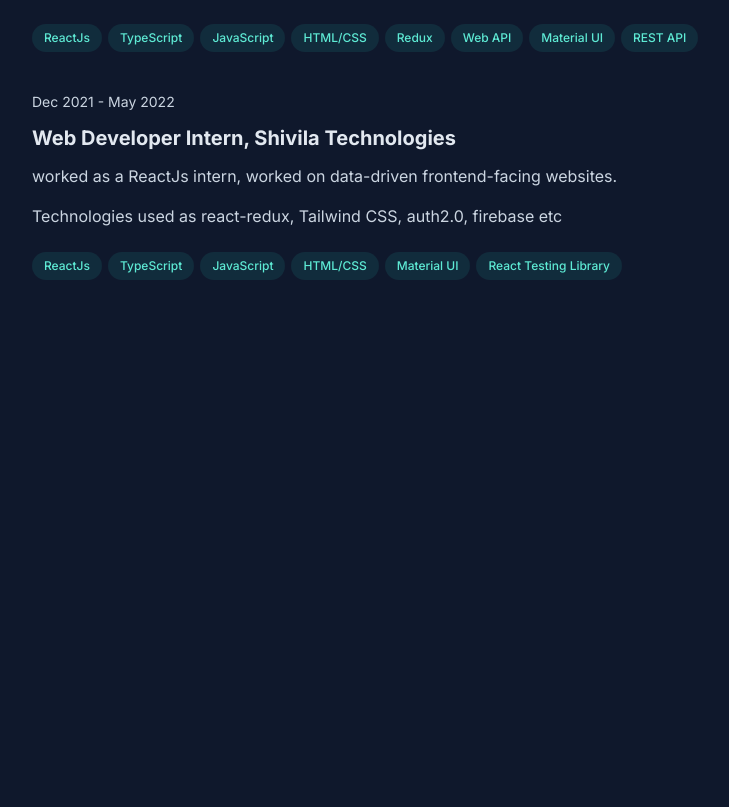
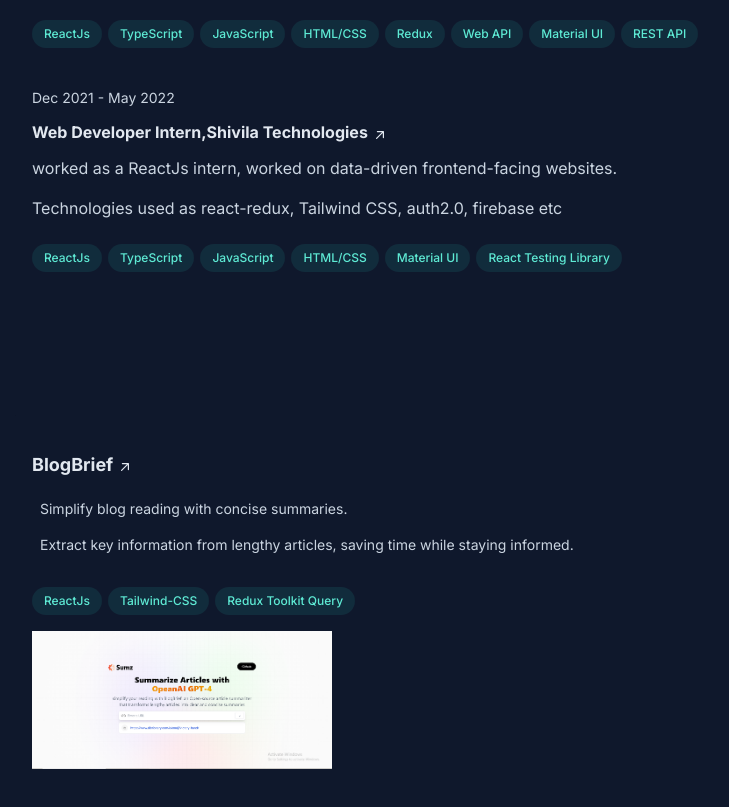
Before and after one commit to amanmulani09/personal_portfolio_v2, a Next.js app: page / in a window 1280 px wide. Shown: the part 847-1654 px from the top of the page, without its empty margins (8-737 px from the left). Before the commit the page ends 1303 px from the top, so only its background shows below. Built offline with nearby package versions, Linux system fonts and the light colour scheme.

Commit message:
🚧 added project section

```diff
--- a/src/app/page.tsx
+++ b/src/app/page.tsx
@@ -1,3 +1,5 @@
+import Image from "next/image"
+
 export default function Home() {
   return (
     <div className="_main w-full h-full">
@@ -54,14 +56,14 @@
       </div>
     </section>
 
-    <section id="about" className="mb-16 scroll-mt-16 md:mb-24 lg:mb-36 lg:scroll-mt-24 ">
+    <section id="experience" className="mb-16 scroll-mt-16 md:mb-24 lg:mb-36 lg:scroll-mt-24 ">
     <div className=" sticky top-0 z-20 bg-slate-900/75 backdrop-blur md:mx-12 md:px-12 lg:sr-only lg:relative lg:top-auto">
         <h2 className="text-xl text-slate-300">Experience</h2>
       </div>
 
       <div className="pt-8 px-4 experience_company">
           <p className="text-slate-300 text-sm py-2">Aug 2022 - Present</p>
-          <p className="text-xl text-slate-200 font-bold py-1">Frontend Engineer, <a href="#" target="_blank">HMX Media </a></p>
+          <p className="text- text-slate-200 font-bold py-1">Frontend Engineer, <a href="#" target="_blank"><span className="inline-block">HMX Media<svg xmlns="http://www.w3.org/2000/svg" viewBox="0 0 20 20" fill="currentColor" className="inline-block h-4 w-4 shrink-0 transition-transform group-hover/link:-translate-y-1 group-hover/link:translate-x-1 group-focus-visible/link:-translate-y-1 group-focus-visible/link:translate-x-1 motion-reduce:transition-none ml-1 translate-y-px" aria-hidden="true"><path fill-rule="evenodd" d="M5.22 14.78a.75.75 0 001.06 0l7.22-7.22v5.69a.75.75 0 001.5 0v-7.5a.75.75 0 00-.75-.75h-7.5a.75.75 0 000 1.5h5.69l-7.22 7.22a.75.75 0 000 1.06z" clip-rule="evenodd"></path></svg></span> </a></p>
           <p className="text-slate-300 py-2 ">Collaborated with the product team, Backend team, and Design team to design, build, test, and
                                                 improve the product using agile methodologies and tools such as Jira, Ftrack etc.</p>
 
@@ -122,7 +124,8 @@
 
       <div className="pt-8 px-4 experience_company">
           <p className="text-slate-300 text-sm py-2">Dec 2021 - May 2022</p>
-          <p className="text-xl text-slate-200 font-bold py-1">Web Developer Intern, <a href="#" target="_blank">Shivila Technologies</a></p>
+          <p className="text- text-slate-200 font-bold py-1">Web Developer Intern,<a href="#" target="_blank"><span className="inline-block">Shivila Technologies<svg xmlns="http://www.w3.org/2000/svg" viewBox="0 0 20 20" fill="currentColor" className="inline-block h-4 w-4 shrink-0 transition-transform group-hover/link:-translate-y-1 group-hover/link:translate-x-1 group-focus-visible/link:-translate-y-1 group-focus-visible/link:translate-x-1 motion-reduce:transition-none ml-1 translate-y-px" aria-hidden="true"><path fill-rule="evenodd" d="M5.22 14.78a.75.75 0 001.06 0l7.22-7.22v5.69a.75.75 0 001.5 0v-7.5a.75.75 0 00-.75-.75h-7.5a.75.75 0 000 1.5h5.69l-7.22 7.22a.75.75 0 000 1.06z" clip-rule="evenodd"></path></svg></span> </a></p>
+
           <p className="text-slate-300 py-2 ">worked as a ReactJs intern, worked on data-driven frontend-facing websites. </p>
 
           <p className="text-slate-300 py-2 "> Technologies used as react-redux, Tailwind CSS, auth2.0, firebase etc</p>
@@ -169,6 +172,44 @@
       </div>
     </section>
 
+    <section id="projects">
+        <div className=" sticky top-0 z-20 bg-slate-900/75 backdrop-blur md:mx-12 md:px-12 lg:sr-only lg:relative lg:top-auto">
+        <h2 className="text-xl text-slate-300">Projects</h2>
+      </div>
+      <div className="pt-8 px-4 project_card">
+
+          <p className=" text-slate-200 font-bold py-1"> <a href="#" target="_blank" className="text-lg"><span className="inline-block">BlogBrief<svg xmlns="http://www.w3.org/2000/svg" viewBox="0 0 20 20" fill="currentColor" className="inline-block h-4 w-4 shrink-0 transition-transform group-hover/link:-translate-y-1 group-hover/link:translate-x-1 group-focus-visible/link:-translate-y-1 group-focus-visible/link:translate-x-1 motion-reduce:transition-none ml-1 translate-y-px" aria-hidden="true"><path fill-rule="evenodd" d="M5.22 14.78a.75.75 0 001.06 0l7.22-7.22v5.69a.75.75 0 001.5 0v-7.5a.75.75 0 00-.75-.75h-7.5a.75.75 0 000 1.5h5.69l-7.22 7.22a.75.75 0 000 1.06z" clip-rule="evenodd"></path></svg></span> </a></p>
+          <ul className="py-2 px-2 ">
+            <li className="text-sm py-2  text-slate-300">Simplify blog reading with concise summaries.</li>
+            <li className="text-sm py-2  text-slate-300">Extract key information from lengthy articles, saving time while staying informed.</li>
+          </ul>
+
+          <ul className="flex skills flex-wrap mt-2">
+
+              <li className="mt-2 mr-1.5">
+                <div className="text-teal-300 rounded-full leading-5 flex items-center bg-teal-400/10 px-3 py-1 font-medium text-xs">
+            ReactJs
+                </div>
+              </li>
+
+              <li className="mt-2 mr-1.5">
+                <div className="text-teal-300 rounded-full leading-5 flex items-center bg-teal-400/10 px-3 py-1 font-medium text-xs">
+           Tailwind-CSS
+                </div>
+              </li>
+
+              <li className="mt-2 mr-1.5">
+                <div className="text-teal-300 rounded-full leading-5 flex items-center bg-teal-400/10 px-3 py-1 font-medium text-xs">
+           Redux Toolkit Query
+                </div>
+              </li>
+
+          </ul>
+
+          <Image src="/assets/blog_brief.webp" alt="project_snapshot" width={300} height={48} className="py-4 rounded bg-transparent" />
+      </div>
+    </section>
+
     </main>
    </main>
     </div>
```
Also changed, not shown: public/assets/blog_brief.webp (added).
